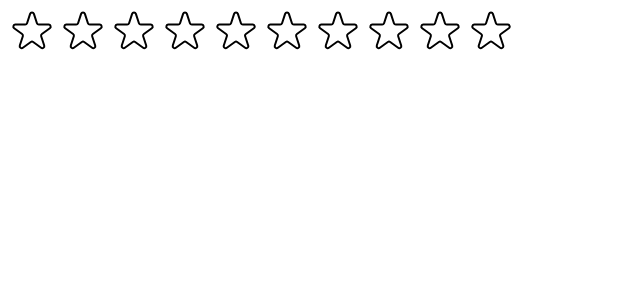
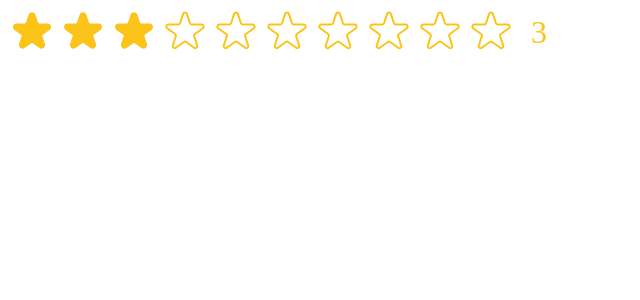
Before and after one commit to mohamedkbx/usePopcorn-React-project, a React (Vite) app: page / in a window 1280 px wide. Shown: the top 300 px of the page, without its empty margins (0-640 px from the left). Built offline with nearby package versions, Linux system fonts and the light colour scheme.

Commit message:
feat: Improve Reusability with props

```diff
--- a/src/components/StarRating.jsx
+++ b/src/components/StarRating.jsx
@@ -10,16 +10,24 @@ const starComponentStyle = {
   gap: "3px",
 };
 
-const textStyle = {
-  lineHeight: "0",
-  margin: "0",
-};
-export default function StarRating({ maxRating }) {
-  const [rating, setRating] = useState(0);
+export default function StarRating({
+  maxRating,
+  color = "#fcc419",
+  size = "48",
+  defaultRating = 0,
+}) {
+  const [rating, setRating] = useState(defaultRating);
   const [tempRating, setTempRating] = useState(0);
   function handleRating(rating) {
     setRating(rating);
   }
+
+  const textStyle = {
+    lineHeight: "0",
+    margin: "0",
+    color,
+    fontSize: `${size / 1.5}px`,
+  };
   return (
     <div style={containerStyle}>
       <div style={starComponentStyle}>
@@ -28,6 +36,8 @@ export default function StarRating({ maxRating }) {
             key={i}
             onRate={() => handleRating(i + 1)}
             full={tempRating ? tempRating >= i + 1 : rating >= i + 1}
+            color={color}
+            size={size}
             onHoverIn={() => setTempRating(i + 1)}
             onHoverOut={() => setTempRating(0)}
           />
@@ -38,10 +48,10 @@ export default function StarRating({ maxRating }) {
   );
 }
 
-function Star({ onRate, full, onHoverIn, onHoverOut }) {
+function Star({ onRate, full, onHoverIn, onHoverOut, color, size }) {
   const starStyle = {
-    width: "48px",
-    height: "48px",
+    width: `${size}px`,
+    height: `${size}px`,
     display: "block",
     cursor: "pointer",
   };
@@ -55,11 +65,11 @@ function Star({ onRate, full, onHoverIn, onHoverOut }) {
       onMouseLeave={onHoverOut}
     >
       {full ? (
-        <svg xmlns="http://www.w3.org/2000/svg" viewBox="0 0 20 20" fill={"#000"} stroke={"#000"}>
+        <svg xmlns="http://www.w3.org/2000/svg" viewBox="0 0 20 20" fill={color} stroke={color}>
           <path d="M9.049 2.927c.3-.921 1.603-.921 1.902 0l1.07 3.292a1 1 0 00.95.69h3.462c.969 0 1.371 1.24.588 1.81l-2.8 2.034a1 1 0 00-.364 1.118l1.07 3.292c.3.921-.755 1.688-1.54 1.118l-2.8-2.034a1 1 0 00-1.175 0l-2.8 2.034c-.784.57-1.838-.197-1.539-1.118l1.07-3.292a1 1 0 00-.364-1.118L2.98 8.72c-.783-.57-.38-1.81.588-1.81h3.461a1 1 0 00.951-.69l1.07-3.292z" />
         </svg>
       ) : (
-        <svg xmlns="http://www.w3.org/2000/svg" fill="none" viewBox="0 0 24 24" stroke={"#000"}>
+        <svg xmlns="http://www.w3.org/2000/svg" fill="none" viewBox="0 0 24 24" stroke={color}>
           <path
             strokeLinecap="round"
             strokeLinejoin="round"
--- a/src/main.jsx
+++ b/src/main.jsx
@@ -7,6 +7,6 @@ import StarRating from "./components/StarRating";
 createRoot(document.getElementById("root")).render(
   <StrictMode>
     {/* <App /> */}
-    <StarRating maxRating={10} />
+    <StarRating maxRating={10} defaultRating={3} />
   </StrictMode>
 );
```
